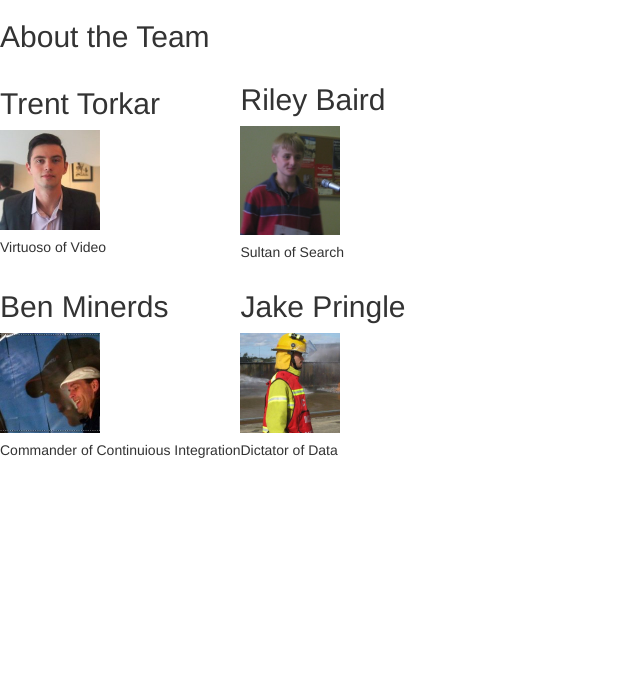
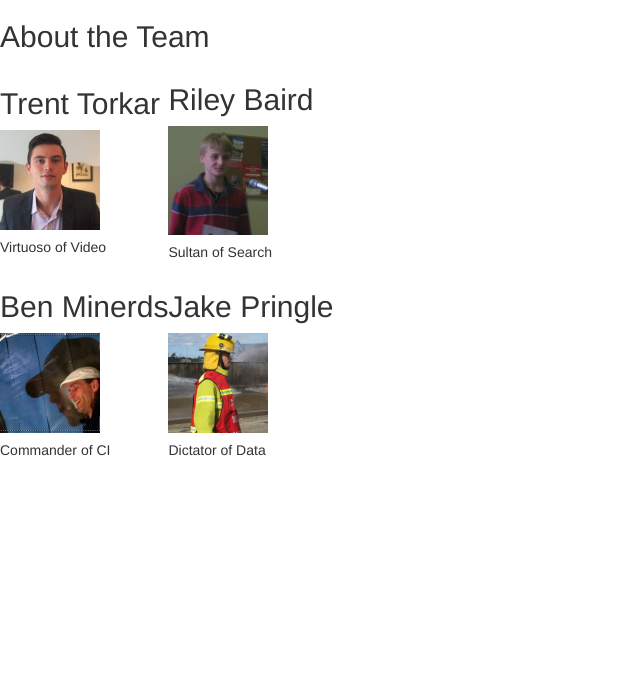
Before and after one commit to The-IP-Gods/The-IP-Gods, a Django app: page /team/ in a window 1280 px wide. Shown: the part 66-765 px from the top of the page, without its empty margins (0-640 px from the left). Run offline with Django 3.2, Linux system fonts and the light colour scheme; some libraries are stand-ins or nearby versions.

Commit message:
update titles

```diff
--- a/hello/templates/team.html
+++ b/hello/templates/team.html
@@ -23,7 +23,7 @@
       <td>
         <h2>Ben Minerds</h2>
         <img src="../static/ben.jpg" width=100px></img>
-        <h5>Commander of Continuious Integration</h5>
+        <h5>Commander of CI</h5>
       </td>
       <td>
         <h2>Jake Pringle</h2>
```
